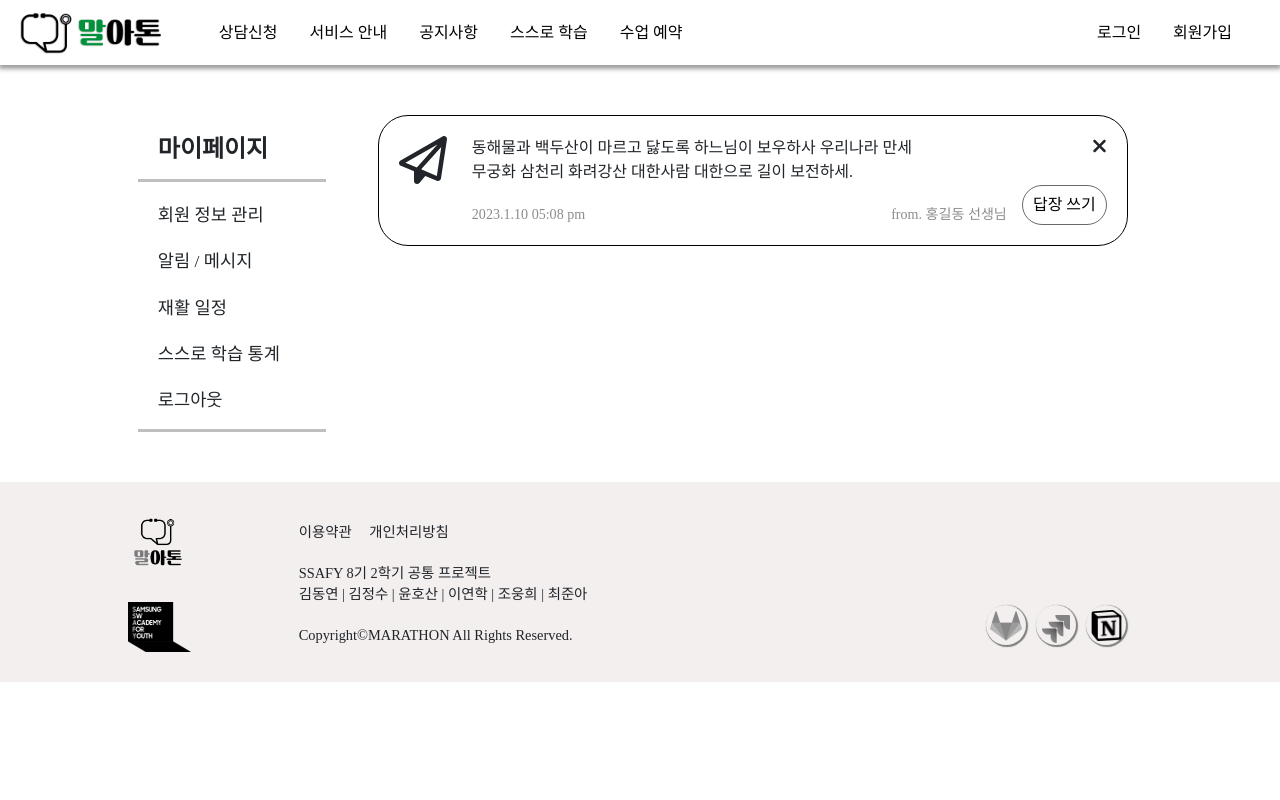
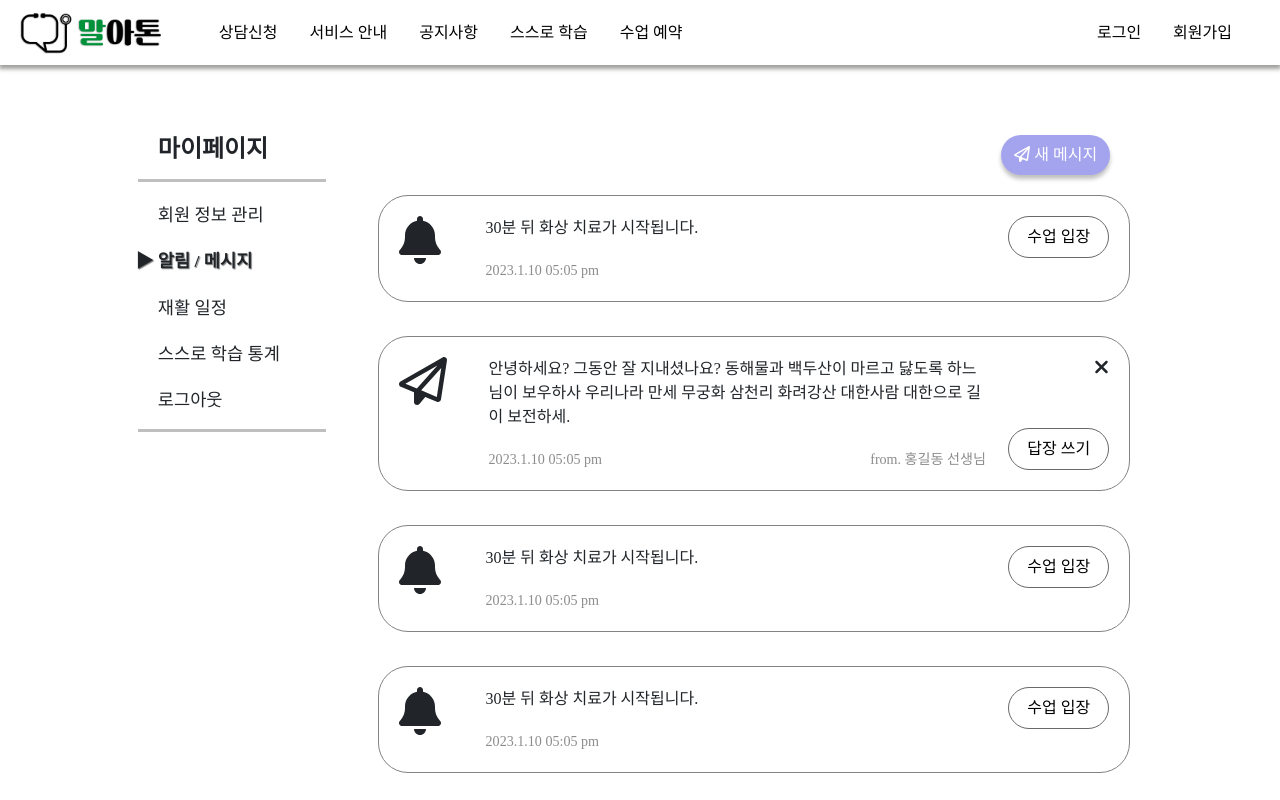
Before and after one commit to uh1216/marathon, a React (Create React App) app in the folder Frontend/marathon/: page /mypage/messenger in a window 1280 px wide. Shown: the top 800 px of the page. Built offline with nearby package versions, Linux system fonts and the light colour scheme; a web font is replaced by a local one.

Commit message:
[FE] : [FEAT] 알림/메시지 디테일 추가

```diff
--- a/Frontend/marathon/src/components/my-page/Messenger.jsx
+++ b/Frontend/marathon/src/components/my-page/Messenger.jsx
@@ -1,29 +1,128 @@
 import { FontAwesomeIcon } from "@fortawesome/react-fontawesome";
 import style from "./Messenger.module.css";
 import { faPaperPlane } from "@fortawesome/free-regular-svg-icons";
-import { faXmark } from "@fortawesome/free-solid-svg-icons";
+import { faXmark, faBell } from "@fortawesome/free-solid-svg-icons";
+import { useEffect } from "react";
+import { changeNowSideNav } from "stores/toggle.store";
+import { useDispatch } from "react-redux";
 
 export default function Messenger() {
+  const dispatch = useDispatch();
+  const list = [
+    {
+      type: "alarm",
+      content: "30분 뒤 화상 치료가 시작됩니다.",
+      date: "2023.1.10 05:05 pm",
+      sender: "",
+      check: false,
+    },
+    {
+      type: "message",
+      content:
+        "안녕하세요? 그동안 잘 지내셨나요?\r\n동해물과 백두산이 마르고 닳도록 하느님이 보우하사 우리나라 만세 무궁화 삼천리 화려강산 대한사람 대한으로 길이 보전하세.",
+      date: "2023.1.10 05:05 pm",
+      sender: "홍길순",
+      check: false,
+    },
+    {
+      type: "alarm",
+      content: "30분 뒤 화상 치료가 시작됩니다.",
+      date: "2023.1.10 05:05 pm",
+      sender: "",
+      check: true,
+    },
+    {
+      type: "alarm",
+      content: "30분 뒤 화상 치료가 시작됩니다.",
+      date: "2023.1.10 05:05 pm",
+      sender: "",
+      check: true,
+    },
+    {
+      type: "message",
+      content:
+        "안녕하세요? 그동안 잘 지내셨나요?\n동해물과 백두산이 마르고 닳도록 하느님이 보우하사 우리나라 만세 무궁화 삼천리 화려강산 대한사람 대한으로 길이 보전하세.",
+      date: "2023.1.10 05:05 pm",
+      sender: "홍길순",
+      check: true,
+    },
+    {
+      type: "alarm",
+      content: "30분 뒤 화상 치료가 시작됩니다.",
+      date: "2023.1.10 05:05 pm",
+      sender: "",
+      check: true,
+    },
+    {
+      type: "alarm",
+      content: "30분 뒤 화상 치료가 시작됩니다.",
+      date: "2023.1.10 05:05 pm",
+      sender: "",
+      check: true,
+    },
+    {
+      type: "alarm",
+      content: "30분 뒤 화상 치료가 시작됩니다.",
+      date: "2023.1.10 05:05 pm",
+      sender: "",
+      check: true,
+    },
+    {
+      type: "alarm",
+      content: "30분 뒤 화상 치료가 시작됩니다.",
+      date: "2023.1.10 05:05 pm",
+      sender: "",
+      check: true,
+    },
+    {
+      type: "alarm",
+      content: "30분 뒤 화상 치료가 시작됩니다.",
+      date: "2023.1.10 05:05 pm",
+      sender: "",
+      check: true,
+    },
+  ];
+
+  useEffect(() => {
+    // 사이드 나브 초기화
+    dispatch(changeNowSideNav("알림 / 메시지"));
+  }, []);
+
   return (
     <div className="container">
+      <div className={style.btn_container}>
+        <button className={style.btn_new_message}>
+          <FontAwesomeIcon icon={faPaperPlane} /> 새 메시지
+        </button>
+      </div>
+
+      {list.map((item) => (
         <div className={style.message_box}>
-        <FontAwesomeIcon icon={faPaperPlane} className={style.icon} />
+          <FontAwesomeIcon
+            icon={item.type === "message" ? faPaperPlane : faBell}
+            className={style.icon}
+          />
           <div className={style.content_box}>
-          <div className={style.message_content}>
-            동해물과 백두산이 마르고 닳도록 하느님이 보우하사 우리나라 만세
-            <br />
-            무궁화 삼천리 화려강산 대한사람 대한으로 길이 보전하세.
-          </div>
+            <div className={style.message_content}>{item.content}</div>
             <div className={style.sub_content_box}>
-            <div className={style.sub_content}>2023.1.10 05:08 pm</div>
+              <div className={style.sub_content}>{item.date}</div>
+              {item.type === "message" ? (
                 <div className={style.sub_content}>from. 홍길동 선생님</div>
+              ) : null}
             </div>
           </div>
           <div className={style.btn_box}>
+            {item.type === "message" ? (
+              <>
                 <FontAwesomeIcon icon={faXmark} className={style.icon_x} />
                 <button className={style.btn}>답장 쓰기</button>
+              </>
+            ) : (
+              <button className={style.btn}>수업 입장</button>
+            )}
           </div>
         </div>
+      ))}
     </div>
   );
 }
--- a/Frontend/marathon/src/components/my-page/Messenger.module.css
+++ b/Frontend/marathon/src/components/my-page/Messenger.module.css
@@ -1,13 +1,12 @@
 .message_box {
-  max-width: 750px;
-  min-width: 550px;
   width: 100%;
   height: auto;
 
   padding: 20px;
+  margin-bottom: 34px;
 
   border-radius: 30px;
-  border: 1px solid black;
+  border: 1px solid rgb(131, 131, 131);
 
   display: flex;
   justify-content: space-between;
@@ -18,37 +17,56 @@
   margin-right: 25px;
 }
 
-.icon_x {
-  font-size: 20px;
+.content_box {
+  width: 70%;
 }
 
-.message_content {
-}
-
-.sub_content_box {
-  display: flex;
-  justify-content: space-between;
-  margin-top: 20px;
-}
-
-.content_box {
-  width: 80%;
-  min-width: 350px;
-}
 .btn_box {
-  min-width: 100px;
   display: flex;
   flex-flow: column;
   justify-content: space-between;
   align-items: end;
-  width: 10%;
+  width: 15%;
+}
+
+/* 답장 쓰기, 수업 입장 버튼*/
+.icon_x {
+  font-size: 20px;
 }
 
 .btn {
   border: #696969 1px solid;
   border-radius: 30px;
-  padding: 7px 10px;
+  padding: 8px 18px;
   background-color: white;
+}
+
+.btn:hover {
+  background-color: #e6e6e6;
+}
+
+/* 새 메시지 버튼 */
+.btn_container {
+  width: 100%;
+  display: flex;
+  justify-content: end;
+  padding: 20px;
+}
+
+.btn_new_message {
+  background-color: #a4a3ee;
+  padding: 8px 13px;
+  border-radius: 30px;
+  border: 0;
+  color: white;
+  box-shadow: 0 4px 4px 0 rgb(0, 0, 0, 25%);
+}
+
+/* 날짜, 보낸 사람 */
+.sub_content_box {
+  display: flex;
+  justify-content: space-between;
+  margin-top: 20px;
 }
 
 .sub_content {
@@ -56,5 +74,27 @@
   font-size: 0.88em;
 }
 
-@media (max-width: 900px) {
+@media (max-width: 994px) {
+  .message_box {
+    display: flex;
+    flex-flow: column;
+    justify-content: space-between;
+  }
+
+  .icon {
+    font-size: 3em;
+    margin-bottom: 20px;
+  }
+
+  .content_box {
+    width: 100%;
+  }
+
+  .btn_box {
+    display: flex;
+    flex-flow: column;
+    justify-content: space-between;
+    align-items: end;
+    width: auto;
+  }
 }
--- a/Frontend/marathon/src/components/my-page/UserInformation.jsx
+++ b/Frontend/marathon/src/components/my-page/UserInformation.jsx
@@ -291,7 +291,11 @@ export default function UserInformation() {
           )}
           <div className={style.user_name}>{userName} 님</div>
           <div className={style.welcome}>환영합니다.</div>
-          <button className={style.btn_upload}>사진 업로드</button>
+          <label htmlFor="file" className={style.btn_upload}>
+            사진 업로드
+          </label>
+          <input className={style.btn_upload} type="file" id="file" />
+
           <hr className={style.left_center_line} />
           <div className={style.sub_title}>아이디</div>
           <div className={style.sub_content}>{userId}</div>
--- a/Frontend/marathon/src/components/my-page/UserInformation.module.css
+++ b/Frontend/marathon/src/components/my-page/UserInformation.module.css
@@ -63,15 +63,6 @@
   color: #939393;
 }
 /* 버튼*/
-.btn_upload {
-  width: 100px;
-  height: 38px;
-  border: 1px solid #3e3e3e;
-  border-radius: 5px;
-  font-size: 0.94em;
-  background-color: white;
-  margin-top: 20px;
-}
 .btn_unregister {
   width: 90px;
   height: 38px;
@@ -94,6 +85,26 @@
   align-self: flex-end;
   margin-top: 40px;
 }
+/* 파일 업로드 버튼 */
+label.btn_upload {
+  display: flex;
+  justify-content: center;
+  align-items: center;
+  width: 100px;
+  height: 38px;
+  border: 1px solid #3e3e3e;
+  border-radius: 5px;
+  font-size: 0.94em;
+  background-color: white;
+  margin-top: 20px;
+}
+label.btn_upload:hover {
+  cursor: pointer;
+}
+.btn_upload[type="file"] {
+  display: none;
+}
+
 /* 좌측 박스 가운데 선 */
 .left_center_line {
   width: 210px;
```
Lines whose indentation alone changed are shown as unchanged.
